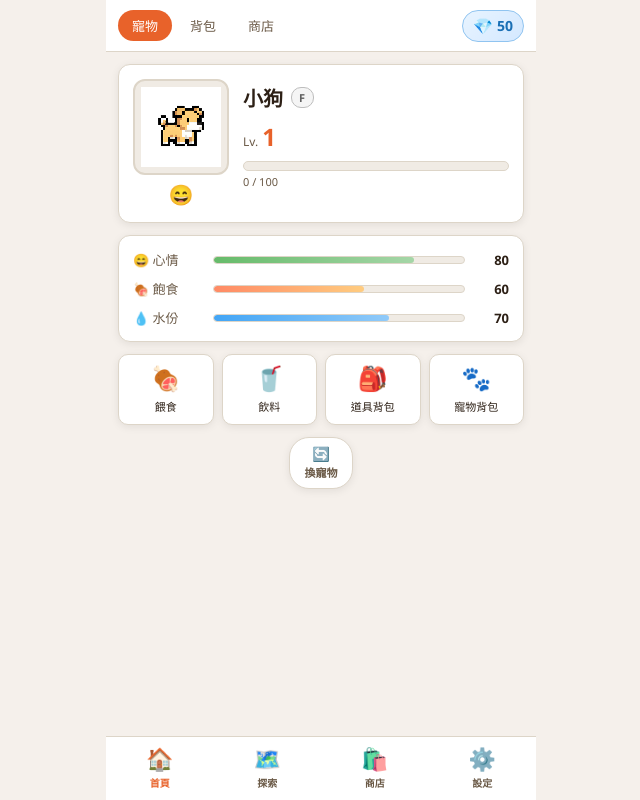
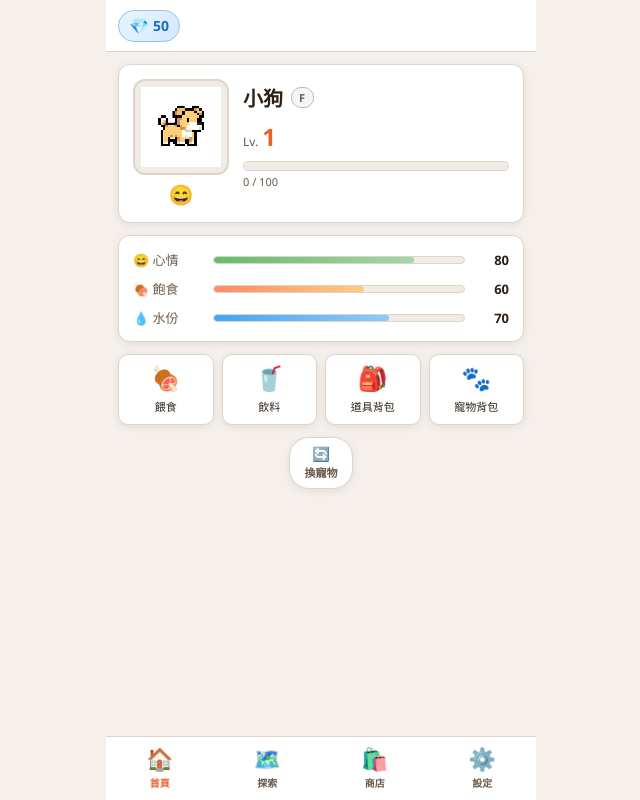
Before and after one commit to junyoujian-png/pixel-pet-game, a plain HTML site: page index.html in a window 1280 px wide. Shown: the whole page, without its empty margins (319-959 px from the left). Drawn offline with Linux system fonts and the light colour scheme.

Commit message:
Remove top nav tabs (寵物/背包/商店)

```diff
--- a/index.html
+++ b/index.html
@@ -41,11 +41,6 @@
 
     <!-- Top Nav -->
     <header class="top-bar">
-      <div class="top-bar__tabs">
-        <button class="tab active" data-tab="pet">寵物</button>
-        <button class="tab" data-tab="bag">背包</button>
-        <button class="tab" data-tab="shop">商店</button>
-      </div>
       <div class="top-bar__coins">
         <span class="coin-icon">💎</span>
         <span id="coin-count">0</span>
```
